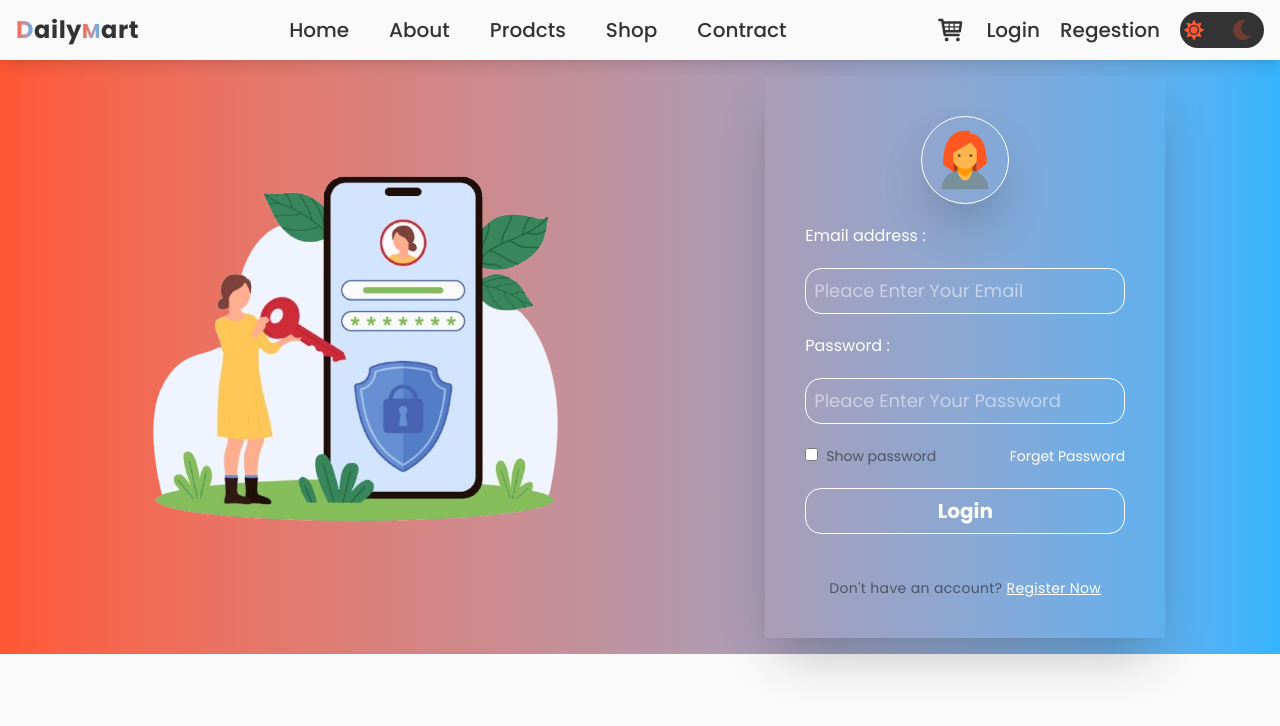
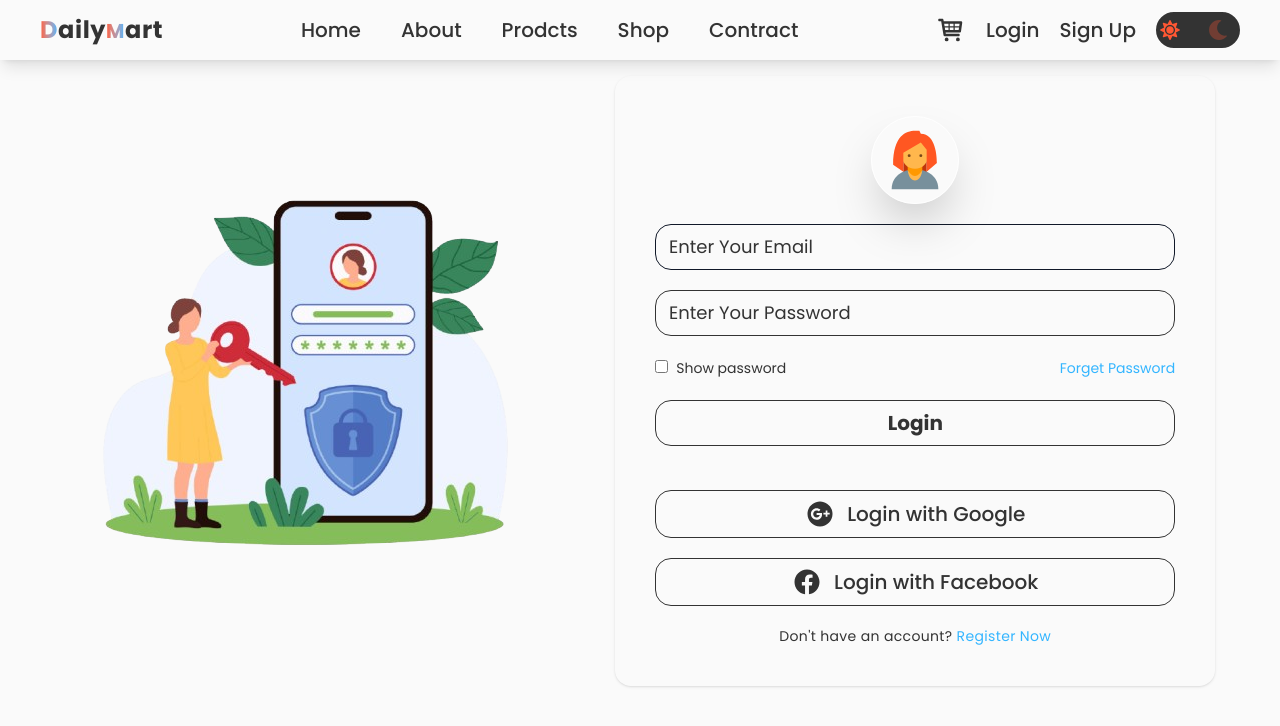
Before and after one commit to mdsamiulislam54/DailyMart, a React (Vite) app: page /login in a window 1280 px wide. Shown: the top 726 px of the page. Built offline with nearby package versions, Linux system fonts and the light colour scheme.

Commit message:
Registration Section Update

```diff
--- a/src/App.jsx
+++ b/src/App.jsx
@@ -4,22 +4,27 @@ import Layout from "./Layout/Layout";
 import Home from "./componants/Home/Home";
 
 
-import LoginPage from "./componants/UserAuthentication/LoginPage";
+
+import LoginPage from  "./componants/UserAuthentication/LoginPage";
+import Registraion from "./componants/UserAuthentication/Registraion";
 
 
 function App() {
   return (
     <>
-      <Routes>
+
+     <Routes>
         {/* Layout সবসময় থাকবে */}
         <Route path="/" element={<Layout />}>
           {/* Nested Routes */}
           <Route index element={<Home />} />
 
-          <Route path="login" element={<LoginPage/>} />
+          <Route path="/login" element={<LoginPage/>} />
+          <Route path="/registration" element={<Registraion/>}/>
           {/* <Route path="contact" element={<Contact />} />  */}
         </Route>
       </Routes>
+
     </>
   );
 }
--- a/src/componants/Navbar/Login.jsx
+++ b/src/componants/Navbar/Login.jsx
@@ -14,7 +14,7 @@ const Login = () => {
           <Link to={'/login'} className="text-xl font-medium" >Login</Link>
         </li>
         <li>
-          <Link className="text-xl font-medium" >Regestion</Link>
+          <Link to={'/registration'} className="text-xl font-medium" >Sign Up</Link>
         </li>
         <li className='lg:block hidden'>
           <Link className="text-xl font-medium" ><DarkModeButton /></Link>
--- a/src/componants/Navbar/Logo.jsx
+++ b/src/componants/Navbar/Logo.jsx
@@ -1,9 +1,12 @@
+import { Link } from "react-router"
 
 
 const Logo = () => {
   return (
     <div className='flex items-center gap-5'>
+        <Link to={'/'}>
         <h2 className="font-bold tracking-wide text-2xl"><span className="font-bold bg-linear-to-r from-primary to-secondary bg-clip-text text-transparent">D</span >aily<span className="text-xl font-bold bg-linear-to-r from-primary to-secondary bg-clip-text text-transparent">M</span>art</h2>
+        </Link>
 
     </div>
   )
--- a/src/componants/Navbar/Navbar.jsx
+++ b/src/componants/Navbar/Navbar.jsx
@@ -29,7 +29,7 @@ const Navbar = () => {
     } ${ scrollY > 0 ? 'bg-background':'bg-transparent'} ` }
   >
     <nav className=" py-3 ">
-    <div className="lg:max-w-7xl mx-auto">
+    <div className="lg:w-container mx-auto">
         <div className="flex items-center justify-between">
           <Logo />
           <div className="lg:block hidden">
@@ -47,7 +47,7 @@ const Navbar = () => {
                 isOpen ? "rotate-180" : "rotate-0"
               }`}
             >
-              {isOpen ? <TfiClose /> : <TfiAlignRight />}
+              {isOpen ? <TfiClose className={`${darkMode ? 'text-white':'text-text'}`} /> : <TfiAlignRight  className={`${darkMode ? 'text-white':'text-text'}`} />}
             </button>
           </div>
 
--- a/src/componants/UserAuthentication/LoginPage.jsx
+++ b/src/componants/UserAuthentication/LoginPage.jsx
@@ -1,73 +1,151 @@
-import React from 'react'
-import LoginPagesImages from '/src/assets/loginImages.png'
-import { Link } from 'react-router'
+import React from "react";
+import LoginPagesImages from "/src/assets/loginImages.png";
+import { Link } from "react-router";
 import { FcBusinesswoman } from "react-icons/fc";
-import { useDarkMode } from '../ContextApi/DarkModeApi';
+import { useDarkMode } from "../ContextApi/DarkModeApi";
+import { BiLogoGooglePlusCircle, BiLogoFacebookCircle } from "react-icons/bi";
 
 const LoginPage = () => {
-  const {darkMode} = useDarkMode()
+  const { darkMode } = useDarkMode();
   return (
-    <div className={` py-4 text-white ${
-      darkMode ?  "bg-text" :"bg-linear-to-r from-primary to-secondary"
-    }`}>
-       <div className='w-container mx-auto'>
-       <div className='flex gap-5 justify-around items-center'>
-
-          <div className=''>
-            <div className="container">
+    <div className={` py-4 h-[100%] text-white ${darkMode ? "bg-text" : ""}`}>
+      <div className="lg:w-container mx-auto">
+        <div className="flex lg:flex-row flex-col-reverse  gap-5 lg:justify-around justify-center items-center">
+          <div className="">
+            <div className="flex items-center justify-center">
               <picture>
-                <img className='w-full ' src={LoginPagesImages} alt="" />
+                <img className="lg:w-full  " src={LoginPagesImages} alt="" />
               </picture>
             </div>
           </div>
-          <div className='shadow-2xl w-4/12'>
-          <form action="" className=' bg-transparent  p-10'>
+          <div className="lg:shadow-sm rounded-2xl  lg:w-6/12 w-full">
+            <form action="" className=" bg-transparent  p-10">
               <div className="flex flex-col gap-5">
-                    <h2 className='flex justify-center items-center  '>
-                        <span className='border p-2 rounded-full shadow-2xl'><FcBusinesswoman size={70}/></span>
+                <h2 className="flex justify-center items-center  ">
+                  <span className="border p-2 rounded-full shadow-2xl">
+                    <FcBusinesswoman size={70} />
+                  </span>
                 </h2>
-                    <label for="exampleInputEmail1">Email address :</label>
-                    <input
-                    className='border-1 outline-none p-2 rounded-2xl text-lg '
-                    type="email" name='email' placeholder='Pleace Enter Your Email' id='exampleInputEmail1' />
-
-                    <label for="exampleInputPassword">Password :</label>
 
                 <input
-                     className='border-1 outline-none p-2 rounded-2xl text-lg '
-                    type="password" name='password' placeholder='Pleace Enter Your Password' id='exampleInputPassword' />
+                  className={`border outline-none p-2 rounded-2xl text-lg ${
+                    darkMode
+                      ? " text-white placeholder-white"
+                      : " text-gray-900 placeholder-text"
+                  }`}
+                  type="email"
+                  name="email"
+                  placeholder=" Enter Your Email"
+                  id="exampleInputEmail1"
+                />
 
-                    <div className='flex justify-between'>
-                        <button type='button' className='flex items-center gap-2 '>
-                            <span><input type="checkbox" name="" id="checkbox" /></span>
-                            <label for="checkbox" className='text-sm text-gray-600' >Show password</label>
+                <input
+                  className={`border outline-none p-2 rounded-2xl text-lg ${
+                    darkMode
+                      ? " text-white placeholder-white"
+                      : " text-text placeholder-text "
+                  }`}
+                  type="password"
+                  name="password"
+                  placeholder=" Enter Your Password"
+                  id="exampleInputPassword"
+                />
+
+                <div className="flex justify-between">
+                  <button type="button" className="flex items-center gap-2 ">
+                    <span>
+                      <input type="checkbox" name="" id="checkbox" />
+                    </span>
+                    <label
+                      for="checkbox"
+                      className={`text-sm ${
+                        darkMode ? "text-white" : "text-text"
+                      }`}
+                    >
+                      Show password
+                    </label>
                   </button>
                   <button>
-                            <Link className={`hover:underline  transition-all duration-300 text-sm
-                              ${darkMode ? 'hover:text-secondary': ' hover:text-text' }
-                              `}> Forget Password</Link>
+                    <Link
+                      className={`text-secondary  transition-all duration-300 text-sm
+                              ${
+                                darkMode
+                                  ? "hover:hover:underline"
+                                  : " hover:underline"
+                              }
+                              `}
+                    >
+                      {" "}
+                      Forget Password
+                    </Link>
                   </button>
                 </div>
 
                 <input
-                    className='w-full border border-white mb-6 p-2 rounded-2xl  font-bold
-                    text-xl cursor-pointer hover:bg-linear-to-r from-primary to-secondary transition-all duration-300'
-                    type="submit"  value='Login' />
+                  className={`w-full   mb-6 p-2 rounded-2xl  font-bold
+                    text-xl cursor-pointer  transition-all duration-300 ${
+                      darkMode
+                        ? " hover:bg-gray-300 bg-background text-text"
+                        : "hover:bg-primary border border-text text-text hover:text-white hover:border-transparent"
+                    }`}
+                  type="submit"
+                  value="Login"
+                />
 
                 <div>
-                        <p className='text-sm text-center text-gray-600 tracking-wide'>Don't have an account? <Link className={`underline
-                        f text-white transition-all duration-300
-                        ${darkMode ? 'hover:text-secondary': ' hover:text-text' }
-                        `}>Register Now</Link></p>
+                  <button
+                    type="button"
+                    className={`flex items-center gap-3 w-full justify-center p-2 rounded-2xl text-xl font-medium mb-5 cursor-pointer  transition-all duration-300 ${
+                      darkMode
+                        ? "text-text bg-white hover:bg-gray-300"
+                        : "hover:bg-primary border border-text text-text hover:text-white hover:border-transparent"
+                    }`}
+                  >
+                    <span>
+                      <BiLogoGooglePlusCircle size={30} />
+                    </span>{" "}
+                    Login with Google
+                  </button>
+                  <button
+                    type="button"
+                    className={`flex items-center gap-3 w-full justify-center p-2 rounded-2xl text-xl font-medium transition-all duration-300 ${
+                      darkMode
+                        ? "text-text bg-white hover:bg-gray-300"
+                        : "hover:bg-primary border border-text text-text hover:text-white hover:border-transparent"
+                    }`}
+                  >
+                    <span>
+                      <BiLogoFacebookCircle size={30} />
+                    </span>{" "}
+                    Login with Facebook
+                  </button>
+                </div>
+
+                <div>
+                  <p
+                    className={`text-sm text-center ${
+                      darkMode ? "text-white" : "text-text"
+                    } tracking-wide`}
+                  >
+                    Don't have an account?{" "}
+                    <Link
+                    to={'/registration'}
+                      className={`
+                        f text-secondary transition-all duration-300
+                        ${darkMode ? "hover:underline" : " hover:underline"}
+                        `}
+                    >
+                      Register Now
+                    </Link>
+                  </p>
                 </div>
               </div>
             </form>
           </div>
-
         </div>
       </div>
     </div>
-  )
-}
+  );
+};
 
-export default LoginPage
+export default LoginPage;
--- /dev/null
+++ b/src/componants/UserAuthentication/Registraion.jsx
@@ -0,0 +1,146 @@
+import React from "react";
+import RegisterImages from "../../assets/loginImages.png";
+import { FcBusinesswoman } from "react-icons/fc";
+import { Link } from "react-router";
+import { BiLogoGooglePlusCircle, BiLogoFacebookCircle } from "react-icons/bi";
+import { useDarkMode } from "../ContextApi/DarkModeApi";
+
+const Registraion = () => {
+  const { darkMode } = useDarkMode();
+  return (
+    <div className={`${darkMode ? "bg-text" : "bg-background"}`}>
+      <div className="lg:w-container mx-auto py-2">
+        <div className="grid grid-cols-5 gap-5 place-content-center ">
+          <div className="col-span-2 place-content-center">
+            <picture>
+              <img src={RegisterImages} alt="" />
+            </picture>
+          </div>
+          <div className={`col-span-3 place-content-center`}>
+            <form action="" className={``}>
+              {/* All input fild */}
+
+              <div className="grid gap-5 w-full shadow-lg   p-10">
+                {/* Man icon */}
+                <div className="grid place-content-center">
+                  <Link className="bg-white shadow-2xl p-5 rounded-full">
+                    <FcBusinesswoman size={70} />{" "}
+                  </Link>
+                </div>
+                {/* Man icon */}
+                <div className="grid grid-cols-2 gap-3">
+                  <input
+                    className={` border p-2 rounded-2xl placeholder-gray-500 `}
+                    type="text"
+                    name="fstname"
+                    placeholder="Enter Your First Name"
+                    required
+                  />
+
+                  <input
+                    className={` border p-2 rounded-2xl placeholder-gray-500 `}
+                    type="text"
+                    name="fstname"
+                    placeholder="Enter Your Last Name"
+                    required
+                  />
+                </div>
+
+                <input
+                className={` border p-2 rounded-2xl placeholder-gray-500 `}
+                  type="numbar"
+                  name="phoneNumbar"
+                  placeholder="Enter Your Phone Numbar"
+                  required
+                />
+
+                <input
+                className={` border p-2 rounded-2xl placeholder-gray-500 `}
+                  type="email"
+                  name="email"
+                  placeholder="Enter Your Email"
+                  required
+                />
+
+                <input
+                className={` border p-2 rounded-2xl placeholder-gray-500 `}
+                  type="password"
+                  name="password"
+                  placeholder="Enter Your Password"
+                  required
+                />
+
+                <input
+                className={` border p-2 rounded-2xl placeholder-gray-500 `}
+                  type="password"
+                  name="repassword"
+                  placeholder="Enter Your Repassword"
+                  required
+                />
+                <div className="flex justify-between my-6">
+                  <div className="flex gap-2 items-center">
+                    <input type="checkbox" name="" id="checkboxShowPassword" />
+                    <label for="checkboxShowPassword" className="text-base cursor-pointer">Show Password</label>
+                  </div>
+                  <div className="flex items-center gap-2">
+                    <input
+
+                      type="checkbox"
+                      name="condition"
+                      id="termsCondition"
+                    />
+                    <label for="termsCondition" className="text-base cursor-pointer">
+                      Terms &amp; Conditions <span>Policy Accept</span>
+                    </label>
+                  </div>
+                </div>
+                <button
+                className={`w-full border p-2 rounded-2xl text-xl font-medium tracking-wide transition-all duration-300 cursor-pointer ${
+                    darkMode ? "hover:bg-gray-300 bg-background text-text":"hover:bg-primary border border-text text-text hover:text-white hover:border-transparent"
+                }`}
+                type="submit">Sign Up </button>
+
+                <div>
+                  <button
+                    type="button"
+                    className={`flex items-center gap-3 w-full justify-center p-2 rounded-2xl text-xl font-medium mb-5 cursor-pointer ${
+                      darkMode ? "hover:bg-gray-300 bg-background text-text":"hover:bg-primary border border-text text-text hover:text-white hover:border-transparent"
+                }
+                    }`}
+                  >
+                    <span>
+                      <BiLogoGooglePlusCircle size={30} />
+                    </span>{" "}
+                    Login with Google
+                  </button>
+                  <button
+                    type="button"
+                    className={`flex items-center gap-3 w-full justify-center p-2 rounded-2xl text-xl font-medium ${
+                      darkMode ? "hover:bg-gray-300 bg-background text-text":"hover:bg-primary border border-text text-text hover:text-white hover:border-transparent"
+                }
+                    }`}
+                  >
+                    <span>
+                      <BiLogoFacebookCircle size={30} />
+                    </span>{" "}
+                    Login with Facebook
+                  </button>
+                </div>
+
+                <div>
+                  <p className={`text-center font-medium text-base tracking-wider`}>
+                    Already have an account? <Link to={'/login'} className={`text-secondary hover:underline transition-all duration-300`}>Login</Link>{" "}
+                  </p>
+                </div>
+              </div>
+
+              {/* All input fild */}
+            </form>
+          </div>
+        </div>
+      </div>
+    </div>
+  );
+};
+
+export default Registraion;
```
Also changed, not shown: src/componants/Navbar/ToggleButton.jsx (deleted). Lines whose indentation alone changed are shown as unchanged.
